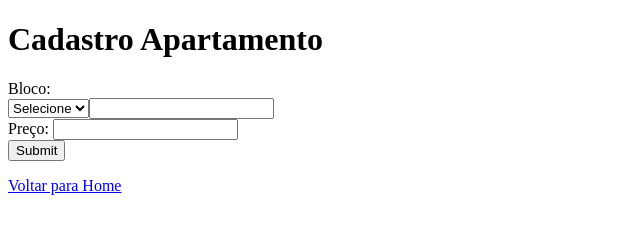
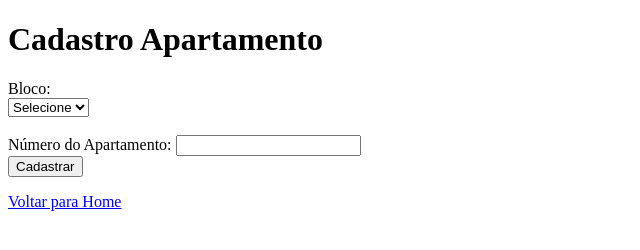
Before and after one commit to pedronextage/Sistema-de-Gerenciamento-de-Apartamentos, a plain HTML site: page cadastro_ap.html in a window 1280 px wide. Shown: the whole page, without its empty margins (0-640 px from the left). Drawn offline with Linux system fonts and the light colour scheme.

Commit message:
cadastro_ap.html

```diff
--- a/cadastro_ap.html
+++ b/cadastro_ap.html
@@ -16,23 +16,11 @@
             <option value="BC">Bloco C</option>
             <option value="BD">Bloco D</option>
             <option value="BE">Bloco E</option>
-
-
-
-
-
-
-
-
-
+</select><br><br>
+        <label for="number_ap">Número do Apartamento:</label>
+        <input type="number" id="number_ap" name="number_ap">
         <br>
-        <label for="quantidade">Quantidade:</label>
-        <input type="number" id="quantidade" name="quantidade">
-        <br>
-        <label for="preco">Preço:</label>
-        <input type="number" name="preco" id="preco" step="0.01" required>
-        <br>
-        <input type="submit">
+        <input type="submit" value="Cadastrar">
     </form>
     <p><a href="http://localhost:3000">Voltar para Home</a></p>
 </body>
```
